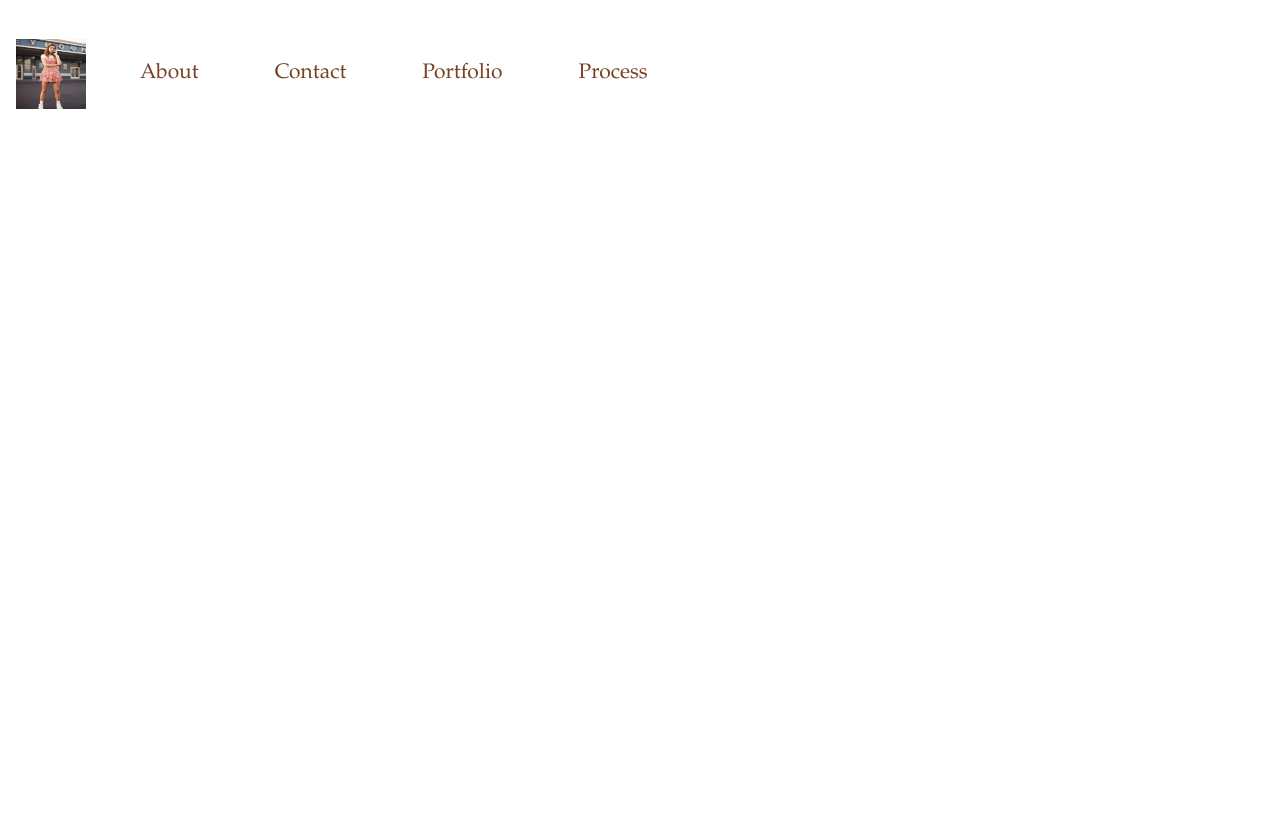
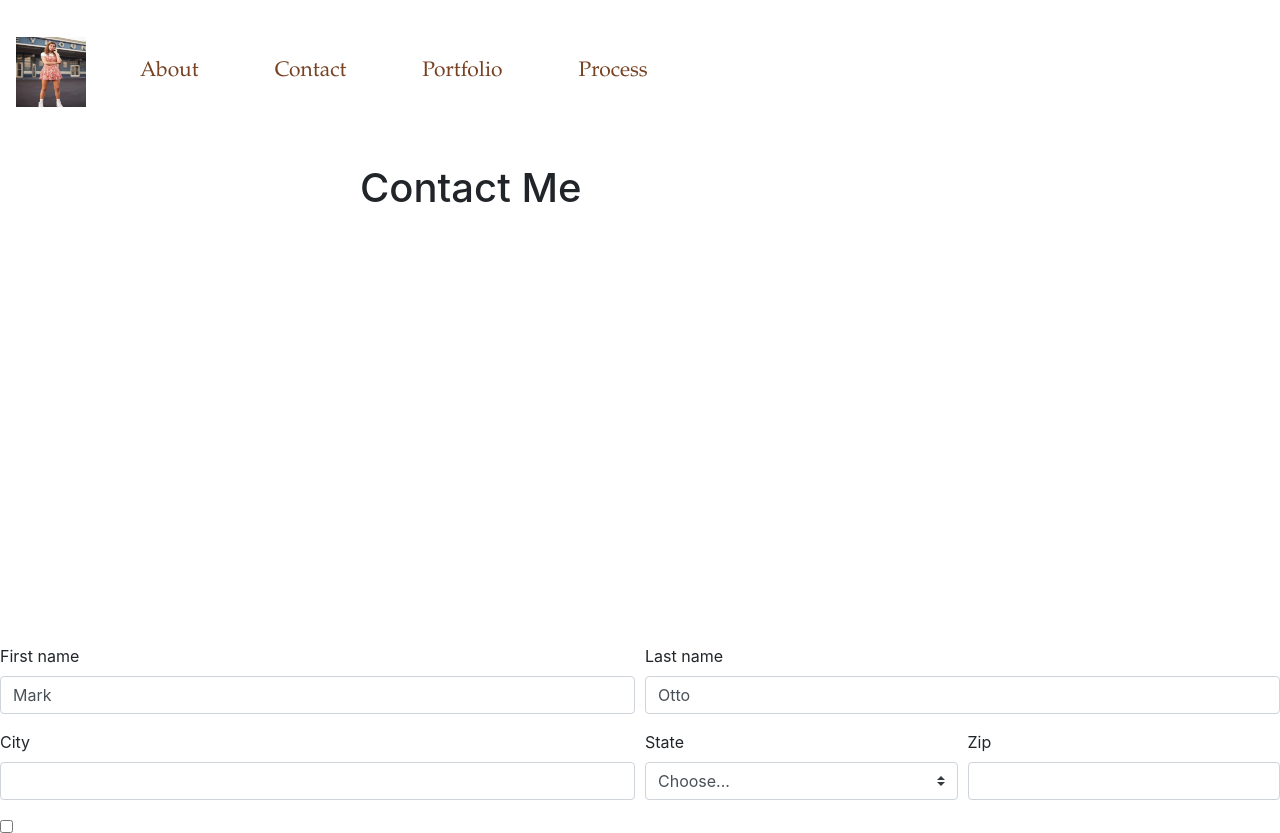
Before and after one commit to sarahlan/faithleephoto, a plain HTML site: page contact.html in a window 1280 px wide. Before the commit the page ends 800 px from the top, so only its background shows below. Drawn offline with nearby package versions, Linux system fonts and the light colour scheme.

Commit message:
updated html

```diff
--- a/contact.html
+++ b/contact.html
@@ -34,5 +34,42 @@
         </div>
       </div>
       </nav>
+
+    <div class="header">
+      <h1>Contact Me</h1>
+    </div>
+
+    <form>
+      <div class="form-row">
+        <div class="col-md-6 mb-3">
+          <label for="validationDefault01">First name</label>
+          <input type="text" class="form-control" id="validationDefault01" value="Mark" required>
+        </div>
+        <div class="col-md-6 mb-3">
+          <label for="validationDefault02">Last name</label>
+          <input type="text" class="form-control" id="validationDefault02" value="Otto" required>
+        </div>
+      </div>
+      <div class="form-row">
+        <div class="col-md-6 mb-3">
+          <label for="validationDefault03">City</label>
+          <input type="text" class="form-control" id="validationDefault03" required>
+        </div>
+        <div class="col-md-3 mb-3">
+          <label for="validationDefault04">State</label>
+          <select class="custom-select" id="validationDefault04" required>
+            <option selected disabled value="">Choose...</option>
+            <option>...</option>
+          </select>
+        </div>
+        <div class="col-md-3 mb-3">
+          <label for="validationDefault05">Zip</label>
+          <input type="text" class="form-control" id="validationDefault05" required>
+        </div>
+      </div>
+      <div class="form-group">
+        <div class="form-check">
+          <input class="form-check-input" type="checkbox" value="" id="invalidCheck2" required>
+    </form>
 </body>
 </html>
--- a/style.css
+++ b/style.css
@@ -2,7 +2,7 @@
     font-family: garamond;
     font-size: 21px;
     color: #774224;
-    padding: 20px;
+    padding: 18px;
 
 }
 
@@ -13,3 +13,16 @@ a:hover {
 .nav-item {
     margin:30px;
 }
+
+.header {
+width: 600px;
+  height: 500px;
+  margin: auto;
+  position: center;
+  padding: 20px;
+ }
+
+ .carousel-item {
+  height: audio;
+  margin: 0;
+}
```
Also changed, not shown: index.html (+12 -0 lines), test.html (+5 -13 lines), img/faith.jpg (added).
